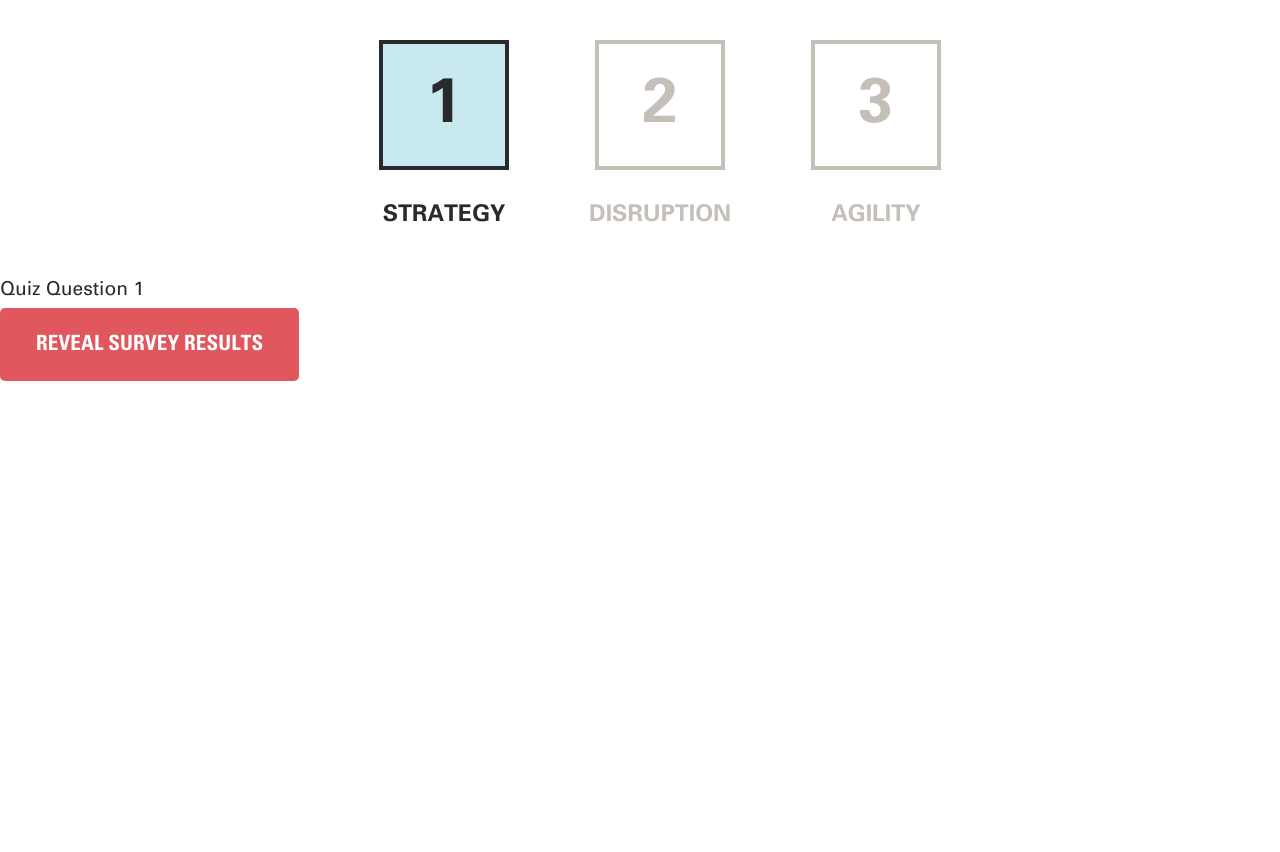
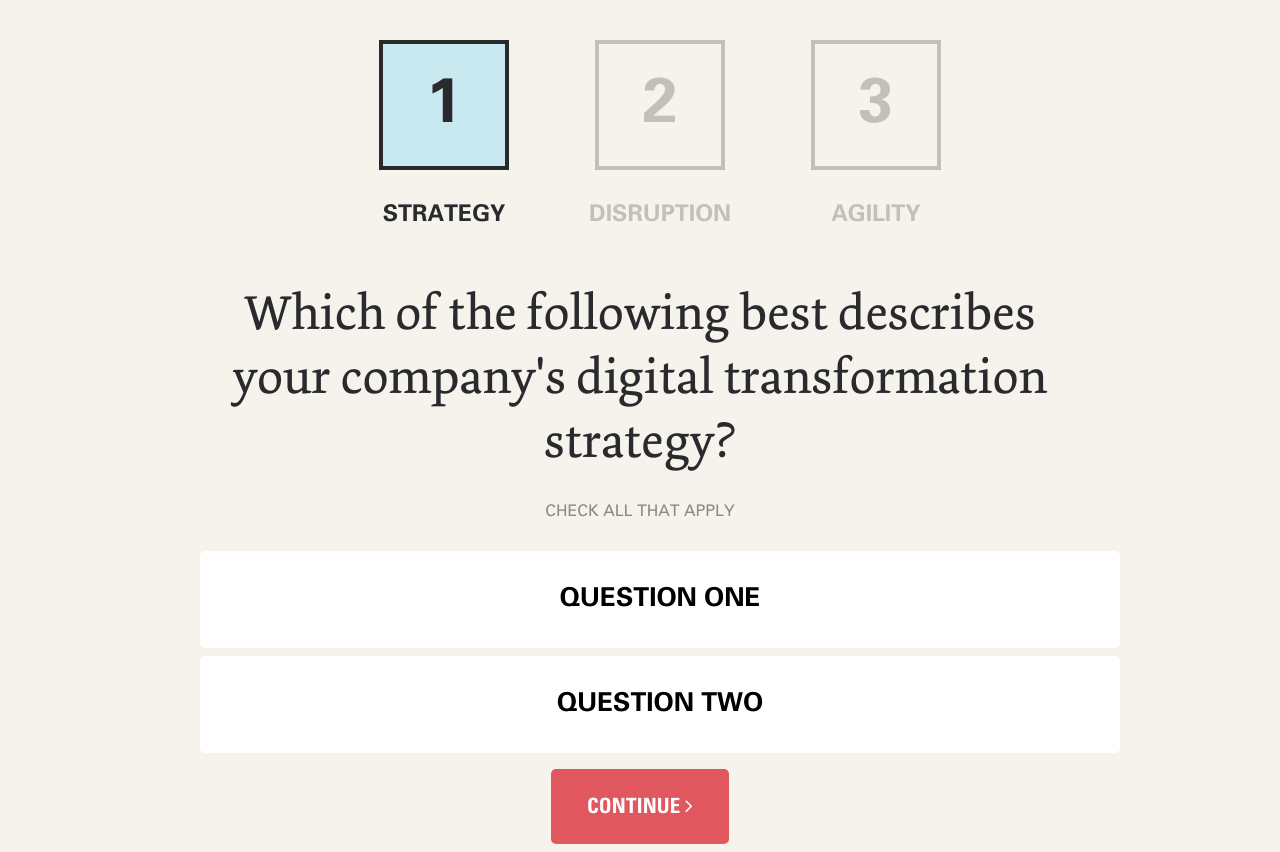
Before and after one commit to seriflafont/covid-iq-public, a React (Create React App) app: page /01 in a window 1280 px wide. Before the commit the page ends 800 px from the top, so only its background shows below. Built offline with nearby package versions, Linux system fonts and the light colour scheme.

Commit message:
flushing out question and answer screen

```diff
--- a/src/components/Quiz01Question/Quiz01Question.js
+++ /dev/null
@@ -1,27 +0,0 @@
-import React, { Component } from 'react';
-import { Link } from 'react-router-dom';
-
-class Quiz01Question extends Component{
-    render(){
-        return(
-            <div className="quiz-wrapper">
-                <div className="question-wrapper">
-                    <ul className="numbers-wrapper">
-                        <li className="active"><div>1</div><p>Strategy</p></li>
-                        <li><div>2</div><p>Disruption</p></li>
-                        <li><div>3</div><p>Agility</p></li>
-                    </ul>
-
-                    Quiz Question 1
-                    <br />
-                    <Link to="/02">
-                        <button type="button">
-                            Reveal Survey Results
-                        </button>
-                    </Link>
-                </div>
-            </div>
-        );
-    }
-}
-export default Quiz01Question;
--- /dev/null
+++ b/src/components/QuizQuestion/QuizQuestion.js
@@ -0,0 +1,46 @@
+import React, { Component } from 'react';
+
+class QuizQuestion extends Component{
+    constructor(props){
+        super(props);
+        this.state = {
+            hover:false,
+            selected:false,
+            index:0
+        }
+        this.selectItem = this.selectItem.bind(this);
+    }
+    componentWillMount(){
+        this.setState({index:this.props.index});
+    }
+    selectItem(){
+        this.setState({selected: !this.state.selected});
+        if(this.state.selected){
+            this.props.handleSelect(this.state.index);
+        }else{
+            this.props.handleDeselect(this.state.index);
+        }
+    }
+
+    render(){
+        var styles;
+        if (this.state.selected) {
+            styles = {
+                backgroundColor:this.props.dataVo.color,
+                color:'#fff'
+            }
+        } else {
+            styles = {
+                color:this.props.dataVo.color,
+                backgroundColor:'#fff'
+            }
+        }
+
+        return(
+            <li onClick={this.selectItem} style={styles}>
+                {this.props.dataVo.copy}
+            </li>
+        );
+    }
+}
+export default QuizQuestion;
--- a/src/styles/_quiz.scss
+++ b/src/styles/_quiz.scss
@@ -3,7 +3,7 @@
     height:100vh;
     display: flex;
     flex-wrap: wrap;
-
+    background:#f6f3ed;
     .intro-wrapper{
         width: 100%;
         background-image:url('../images/background-butterfly.png');
@@ -37,6 +37,39 @@
 
     .question-wrapper{
         width:100%;
+        text-align: center;
+        p.question{
+            font-family: $dollyReg;
+            font-size:rem(50);
+            line-height: rem(64);
+            max-width:70vw;
+            margin:2vh auto;
+        }
+        p.note{
+            font-size:rem(16);
+            color:#898989;
+            text-transform: uppercase;
+        }
+    }
+    ul.answers-wrapper{
+        width:75%;
+        margin:0 auto;
+        list-style: none;
+        li{
+            margin:0 0 1vh 0;
+            padding:35px;
+            background:#fff;
+            border-radius: 5px;
+            font-size:rem(26);
+            text-transform: uppercase;
+            font-family: $universBold;
+            cursor: pointer;
+            -webkit-transition: all .15s linear;
+            -moz-transition: all .15s linear;
+             -ms-transition: all .15s linear;
+              -o-transition: all .15s linear;
+                 transition: all .15s linear;
+        }
     }
 
     ul.numbers-wrapper{
--- a/src/styles/base/_base.scss
+++ b/src/styles/base/_base.scss
@@ -18,6 +18,7 @@ body {
   font-size: 1.2em;
   color:$copy;
   //-ms-overflow-style: none;
+  background:#f6f3ed;
 }
 
 h1,h2,h3,h4,h5,h6 {
--- a/src/styles/base/_variables.scss
+++ b/src/styles/base/_variables.scss
@@ -24,6 +24,8 @@ $universBold:'universbold','Helvetica', 'sans-serif';
 $universCond: 'univers_condensed', 'Helvetica', 'sans-serif';
 $universThinCond:'univers47_condensed_light','Helvetica', 'sans-serif';
 $universBoldCond: 'univers67_condensed_bold', 'Helvetica', 'sans-serif';
+$dollyReg:'DollyPro-Reg','Times New Roman', 'Times', 'serif';
+$dollyBold:'DollyPro-Bold','Times New Roman', 'Times', 'serif';
 
 //breakpoints
 $mobile: "(max-width: 767px)";
--- a/src/styles/index.css
+++ b/src/styles/index.css
@@ -619,7 +619,8 @@ html, body {
 body {
   font-family: "universregular", "Helvetica", "sans-serif";
   font-size: 1.2em;
-  color: #292a2d; }
+  color: #292a2d;
+  background: #f6f3ed; }
 
 h1, h2, h3, h4, h5, h6 {
   font-family: "univers67_condensed_bold", "Helvetica", "sans-serif";
@@ -946,7 +947,8 @@ footer {
   width: 100%;
   height: 100vh;
   display: flex;
-  flex-wrap: wrap; }
+  flex-wrap: wrap;
+  background: #f6f3ed; }
   .quiz-wrapper .intro-wrapper {
     width: 100%;
     background-image: url("../images/background-butterfly.png");
@@ -973,7 +975,36 @@ footer {
       width: 60vw;
       margin: 2vh auto; }
   .quiz-wrapper .question-wrapper {
-    width: 100%; }
+    width: 100%;
+    text-align: center; }
+    .quiz-wrapper .question-wrapper p.question {
+      font-family: "DollyPro-Reg", "Times New Roman", "Times", "serif";
+      font-size: 3.125rem;
+      line-height: 4rem;
+      max-width: 70vw;
+      margin: 2vh auto; }
+    .quiz-wrapper .question-wrapper p.note {
+      font-size: 1rem;
+      color: #898989;
+      text-transform: uppercase; }
+  .quiz-wrapper ul.answers-wrapper {
+    width: 75%;
+    margin: 0 auto;
+    list-style: none; }
+    .quiz-wrapper ul.answers-wrapper li {
+      margin: 0 0 1vh 0;
+      padding: 35px;
+      background: #fff;
+      border-radius: 5px;
+      font-size: 1.625rem;
+      text-transform: uppercase;
+      font-family: "universbold", "Helvetica", "sans-serif";
+      cursor: pointer;
+      -webkit-transition: all .15s linear;
+      -moz-transition: all .15s linear;
+      -ms-transition: all .15s linear;
+      -o-transition: all .15s linear;
+      transition: all .15s linear; }
   .quiz-wrapper ul.numbers-wrapper {
     width: 100%;
     display: block;
--- /dev/null
+++ b/src/views/Quiz01Question/Quiz01Question.js
@@ -0,0 +1,58 @@
+import React, { Component } from 'react';
+import { Link } from 'react-router-dom';
+import QuizQuestion from '../../components/QuizQuestion/QuizQuestion';
+
+class Quiz01Question extends Component{
+    constructor(props){
+        super(props);
+        this.state = {
+            questions:[
+                {
+                    copy:'Question one',
+                    color:'#000'
+                },
+                {
+                    copy:'Question two',
+                    color:'#000'
+                }
+            ]
+        };
+        this.handleQuestionDeselected = this.handleQuestionDeselected.bind(this);
+        this.handleQuestionSelected = this.handleQuestionSelected.bind(this);
+    }
+    handleQuestionSelected(index){
+        console.log(index);
+    }
+    handleQuestionDeselected(index){
+        console.log(index);
+    }
+    render(){
+        var scope=this;
+        return(
+            <div className="quiz-wrapper">
+                <div className="question-wrapper">
+                    <ul className="numbers-wrapper">
+                        <li className="active"><div>1</div><p>Strategy</p></li>
+                        <li><div>2</div><p>Disruption</p></li>
+                        <li><div>3</div><p>Agility</p></li>
+                    </ul>
+                    <p className="question">
+                    Which of the following best describes your company's digital transformation strategy?
+                    </p>
+                    <p className="note">Check all that apply</p>
+                    <ul className="answers-wrapper">
+                        {this.state.questions.map(function(obj, index){
+                            return <QuizQuestion key={index} index={index} dataVo={obj} handleDeselect={scope.handleQuestionDeselected} handleSelect={scope.handleQuestionSelected} />;
+                        })}
+                    </ul>
+                    <Link to="/02">
+                        <button type="button">
+                           Continue <i className="fa fa-angle-right" />
+                        </button>
+                    </Link>
+                </div>
+            </div>
+        );
+    }
+}
+export default Quiz01Question;
```
Also changed, not shown: src/views/App/App.js (+4 -4 lines), src/views/Quiz02Question/Quiz02Question.js (renamed from src/components/Quiz02Question/Quiz02Question.js), src/views/Quiz03Question/Quiz03Question.js (renamed from src/components/Quiz03Question/Quiz03Question.js), src/views/QuizIntro/QuizIntro.js (renamed from src/components/QuizIntro/QuizIntro.js).
